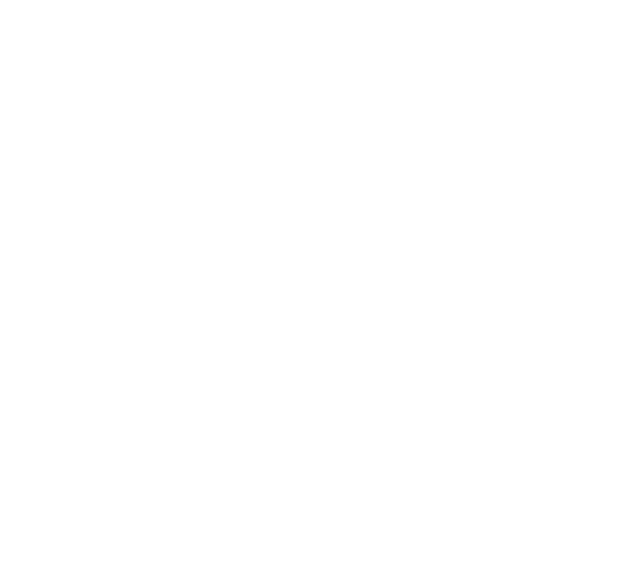
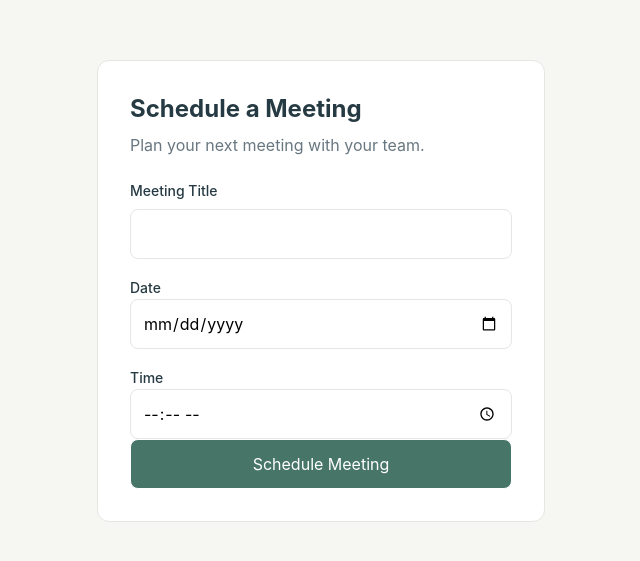
Before and after one commit to rahull-techh/meets-manager, a React app: page /schedule-meeting in a window 1280 px wide. Before the commit this address had no page. Shown: the part 109-670 px from the top of the page, without its empty margins (319-959 px from the left). Built offline with nearby package versions, Linux system fonts and the light colour scheme; the HTML template or start-up script is replaced by a standard one.

Commit message:
Add schedule-meeting

```diff
--- a/src/App.jsx
+++ b/src/App.jsx
@@ -4,6 +4,7 @@
 import Home from './pages/Home'
 import Dashboard from './pages/Dashboard'
 import JoinMeeting from './components/JoinMeeting'
+import ScheduleMeeting from './components/ScheduleMeeting'
 
 const App = () => {
   return (
@@ -15,6 +16,7 @@
         <Route path='/register' element ={<Registration />} />
         <Route path='/dashboard' element= {<Dashboard />} />
         <Route path='/join-meeting' element= {<JoinMeeting />} />
+        <Route path='/schedule-meeting' element= {<ScheduleMeeting />} />
       </Routes>
     </div>
   )
--- /dev/null
+++ b/src/components/ScheduleMeeting.jsx
@@ -0,0 +1,62 @@
+import React from "react";
+import { useState } from "react";
+
+const ScheduleMeeting =() => {
+    const [title, setTitle] = useState(' ')
+    const [date, setDate] = useState(' ')
+    const [time, setTime] = useState(' ')
+    const handleSchedule = (e) => {
+        e.preventDefault()
+
+        if(!title.trim() || !date || !time) {
+            alert('please fill all the fields')
+            return
+        }
+
+        alert('meeting details entered successfully!')
+    }
+    return(
+        <div className='min-h-screen bg-[#F6F6F2] flex items-center justify-center p-5'>
+            <div className='bg-white p-8 rounded-xl border border-[#E5E7E3] w-full max-w-md'>
+                <h1 className='text-2xl font-bold text-[#263A43]'>
+                    Schedule a Meeting
+                </h1>
+                <p className='mt-2 text-[#687780]'>
+                    Plan your next meeting with your team.
+                </p>
+                <form onSubmit={handleSchedule} className='mt-6'>
+                    <label className='block text-sm font-medium text-[#263A43] mb-2'>
+                        Meeting Title
+                    </label>
+                    <input type='text' value={title}
+                    onChange={(e) => setTitle(e.target.value)}
+                    placeholder='Enter meeting title'
+                    className='w-full border border-[#E5E7E3] rounded-lg p-3 mb-4'/>
+
+                    <lable className=' text-sm font-medium text-[#263A43] mb-2'>
+                        Date
+                    </lable>
+
+                    <input type='date'
+                    value={date}
+                    onChange={(e) => setDate(e.target.value)}
+                    className='w-full border border-[#E5E7E3] rounded-lg p-3 mb-4'/>
+
+                    <label className=" text-sm font-medium text-[#263A43] mb-2">
+                        Time
+                    </label>
+                    <input type='time' value={time}
+                    onChange={(e ) => setTime(e.target.value)}
+                    className="w-full border border-[#E5E7E3] rounded-lg p-3" />
+
+                    <button type='submit'
+                    className='w-full border bg-[#477568] text-white py-3 rounded-lg ' >
+                        Schedule Meeting </button>
+                                        </form>
+            </div>
+
+        </div>
+    )
+}
+
+export default ScheduleMeeting
--- a/src/pages/Dashboard.jsx
+++ b/src/pages/Dashboard.jsx
@@ -57,9 +57,10 @@
             <p className='mt-2 text-sm text-[#687780]'>
               Plan your next meeting with your team.
             </p>
-            <button className='mt-5 bg-[#E7EFEB] text-[#477568] px-5 py-2 rounded-lg font-medium'>
-              Schedule
-            </button>
+             <Link to='/schedule-meeting'
+            className='inline-block mt-5 bg-[#E7EFEB] px-5 py-2 rounded-lg font-medium'>
+                Schedule a Meeting
+            </Link>
           </div>
         </section>
 
```
